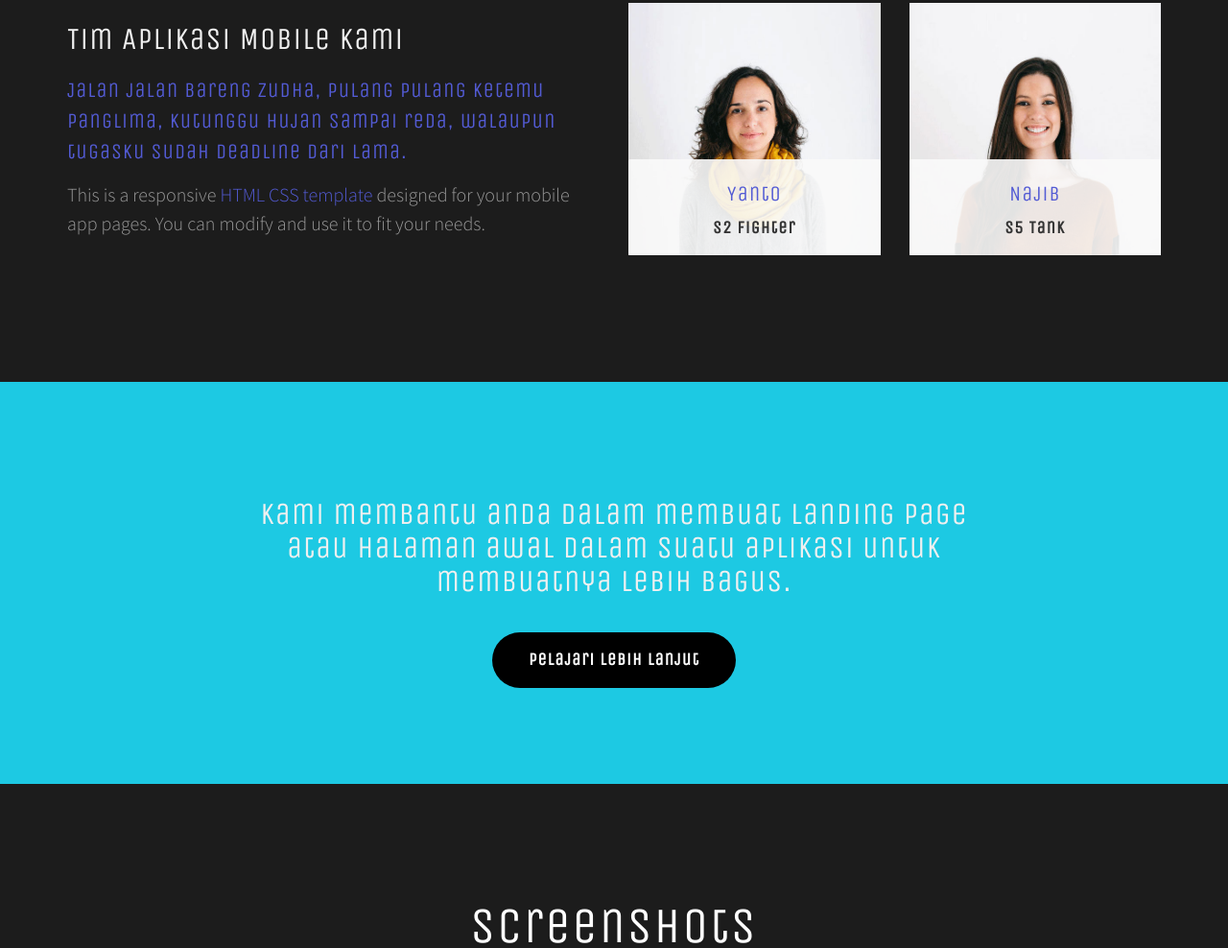
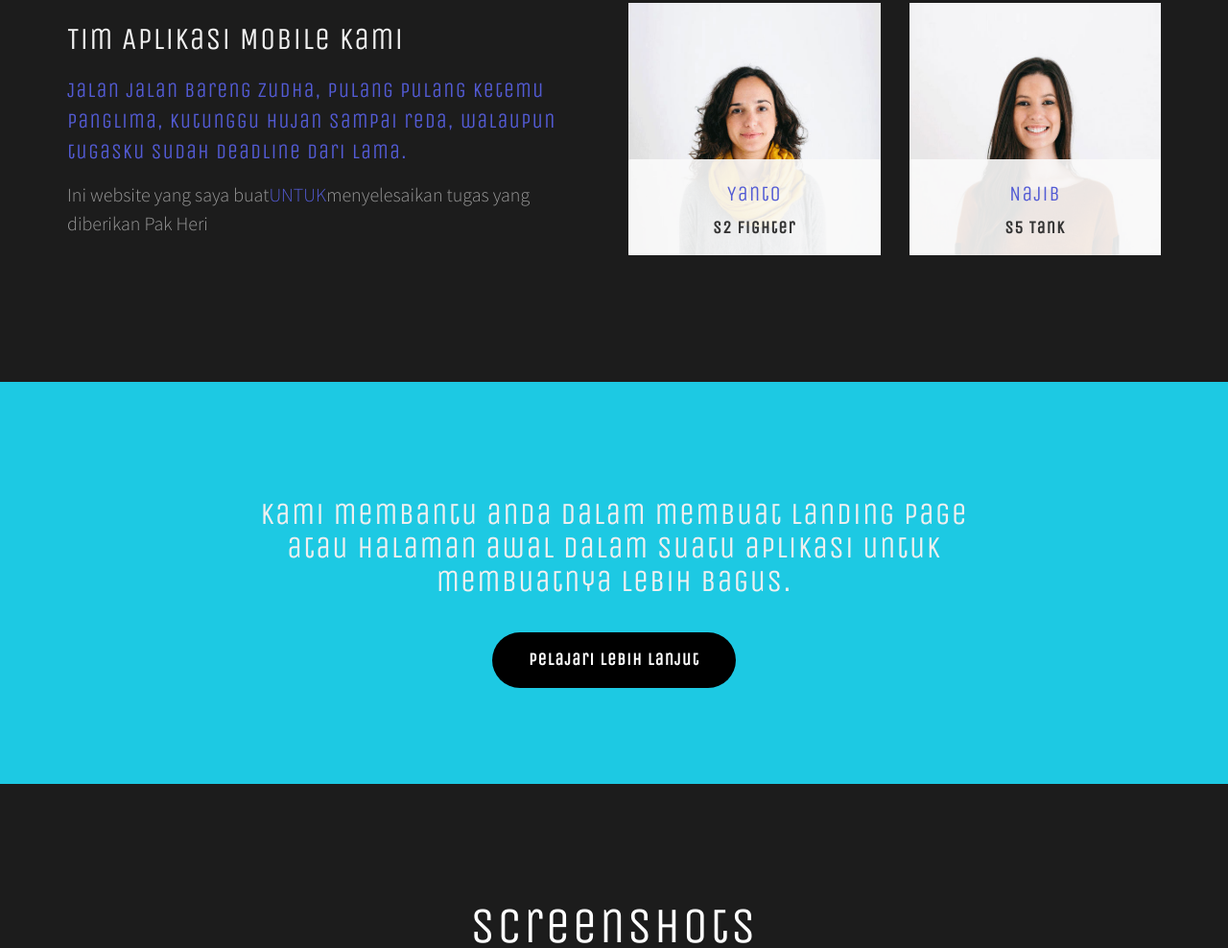
Before and after one commit to aul-m/rayapbesi, a plain HTML site: page index.html in a window 1280 px wide. Shown: the part 997-1985 px from the top of the page at 96% size. Drawn offline with nearby package versions, Linux system fonts and the light colour scheme.

Commit message:
Update index.html

```diff
--- a/index.html
+++ b/index.html
@@ -110,7 +110,7 @@ http://www.templatemo.com/tm-492-app-starter
                <div class="wow fadeInUp col-md-6 col-sm-12" data-wow-delay="0.4s">
                    <h2>Tim Aplikasi Mobile Kami</h2>
                    <h3 class="wow fadeInUp" data-wow-delay="0.8s">Jalan jalan bareng zudha, pulang pulang ketemu panglima, kutunggu hujan sampai reda, walaupun tugasku sudah deadline dari lama.</h3>
-                   <p class="wow fadeInUp" data-wow-delay="0.4s">This is a responsive <a href="https://plus.google.com/+templatemo" target="_blank">HTML CSS template</a> designed for your mobile app pages. You can modify and use it to fit your needs.</p>
+                   <p class="wow fadeInUp" data-wow-delay="0.4s">Ini website yang saya buat<a href="https://plus.google.com/+templatemo" target="_blank">UNTUK</a>menyelesaikan tugas yang diberikan Pak Heri</p>
                </div>
 
                <div class="wow fadeInUp col-md-3 col-sm-6" data-wow-delay="0.4s">
```
